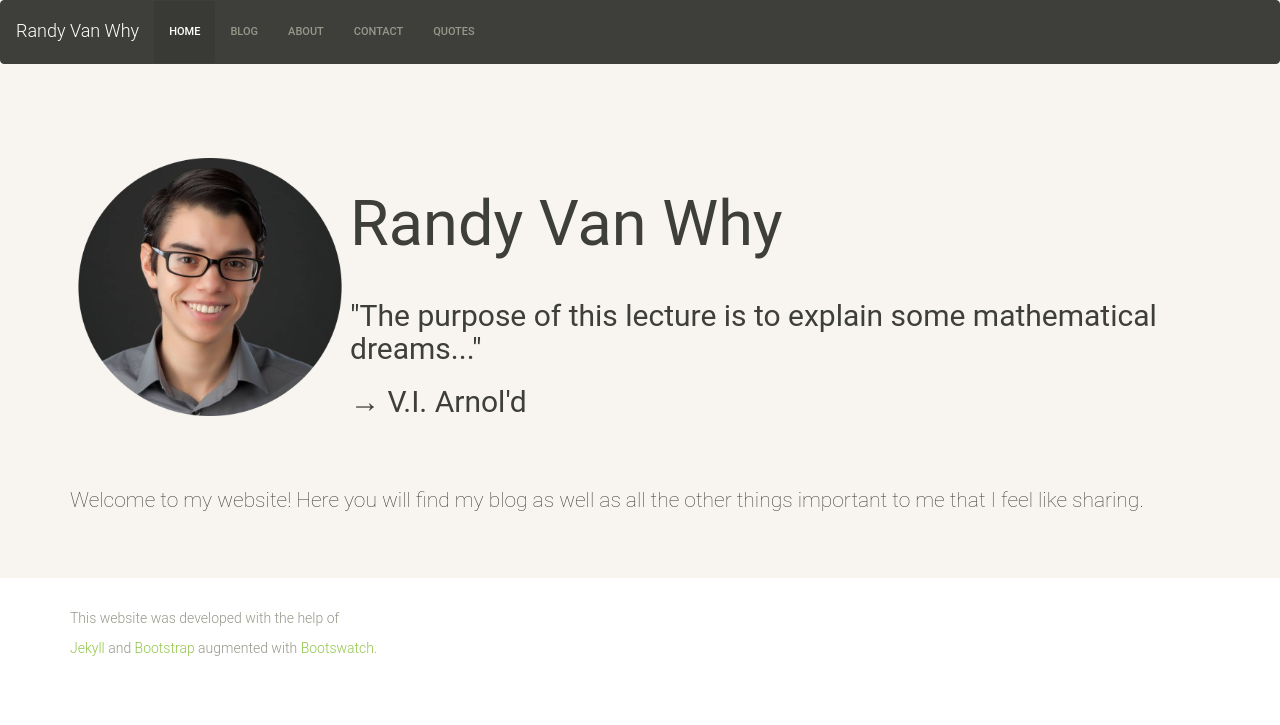
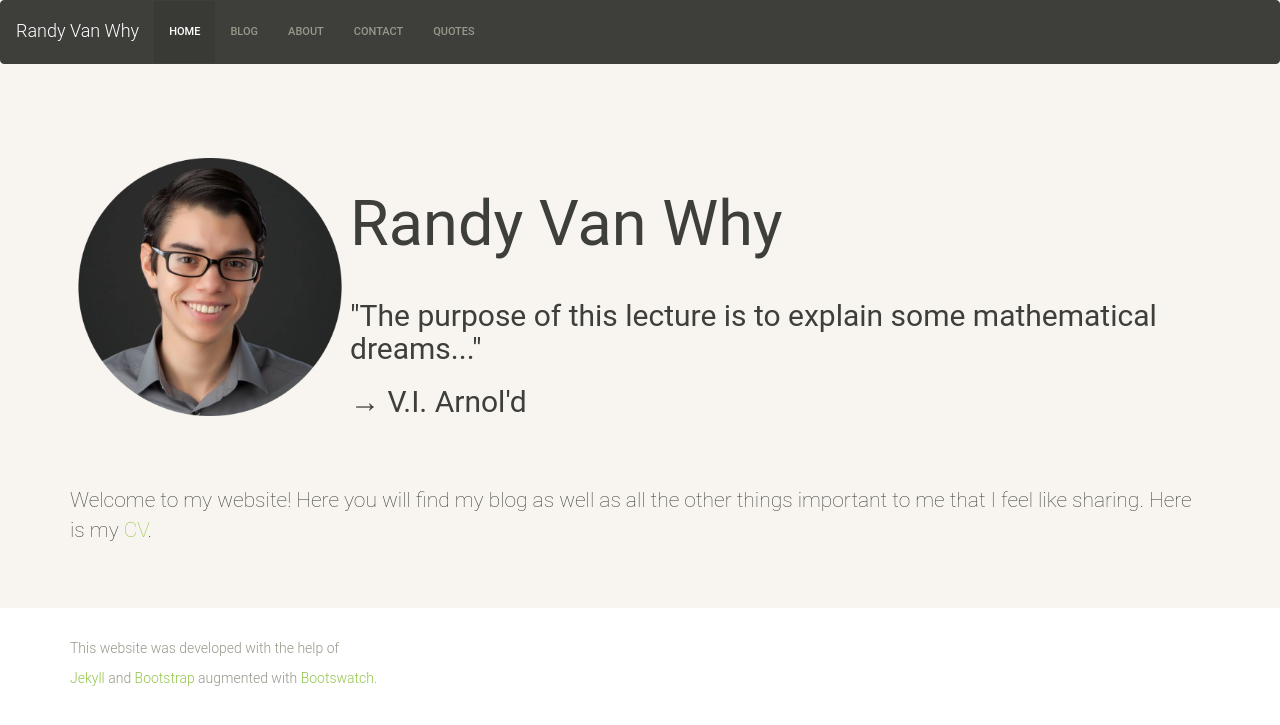
Before and after one commit to rvanwhy/rvanwhy.github.io, a Jekyll site: the page built from 00-index.md, in a window 1280 px wide. Shown: the top 725 px of the page. Built offline with Jekyll 4.4.1, drawn with Linux system fonts in a browser that asks for light colours; nearby versions of some CDN libraries.

Commit message:
ADD: Added a link to my CV

```diff
--- a/00-index.md
+++ b/00-index.md
@@ -17,7 +17,8 @@ permalink: index.html
     </div>
 
     <div style="padding-top:1.5cm;align:left">
-      <p>Welcome to my website! Here you will find my blog as well as all the other things important to me that I feel like sharing. </p>
+      <p>Welcome to my website! Here you will find my blog as well as all the other things important to me that I feel like sharing. Here is my
+      <a href="/assets/pdf/CV.pdf">CV</a>.</p>
     </div>
   </div>
 </div>
```
